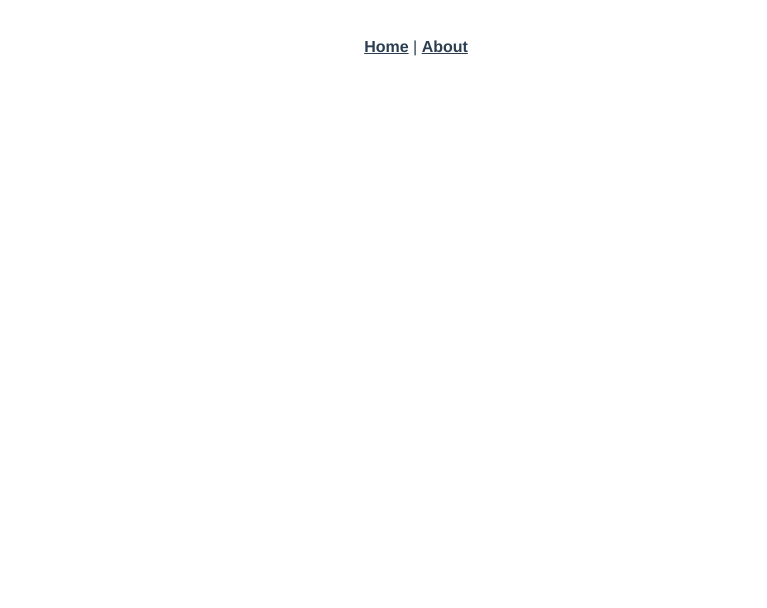
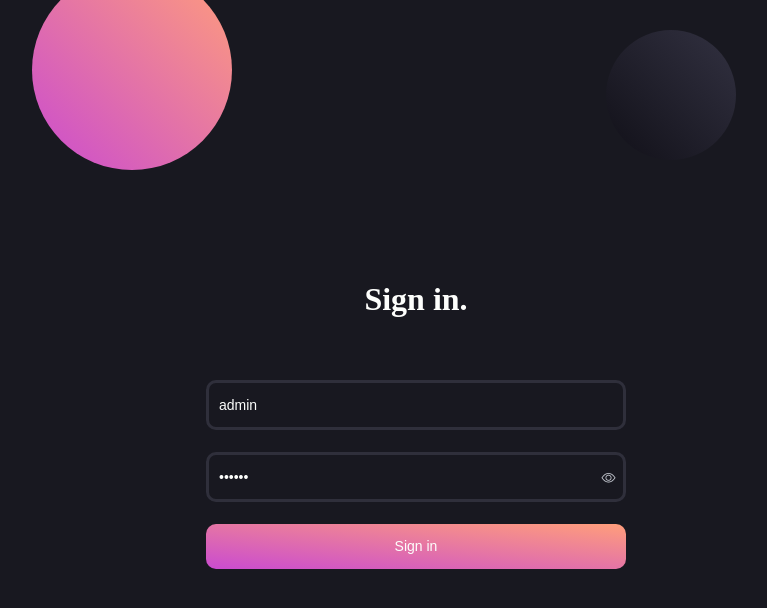
Before and after one commit to leeinn/shopManage, a Vue app: page /#/login in a window 1280 px wide. Shown: the top 608 px of the page, without its empty margins (224-991 px from the left). Built offline with nearby package versions, Linux system fonts and the light colour scheme.

Commit message:
登陆功能

```diff
--- a/package.json
+++ b/package.json
@@ -11,7 +11,9 @@
     "axios": "^0.21.4",
     "core-js": "^3.6.5",
     "element-ui": "^2.15.6",
+    "less-loader": "^7.3.0",
     "vue": "^2.6.11",
+    "vue-axios": "^3.3.6",
     "vue-router": "^3.2.0"
   },
   "devDependencies": {
@@ -27,6 +29,7 @@
     "eslint-plugin-promise": "^4.2.1",
     "eslint-plugin-standard": "^4.0.0",
     "eslint-plugin-vue": "^6.2.2",
+    "less": "^4.1.1",
     "vue-template-compiler": "^2.6.11"
   }
 }
--- a/src/App.vue
+++ b/src/App.vue
@@ -1,32 +1,14 @@
 <template>
   <div id="app">
-    <div id="nav">
-      <router-link to="/">Home</router-link> |
-      <router-link to="/about">About</router-link>
-    </div>
-    <router-view/>
+    <router-view></router-view>
   </div>
 </template>
 
+<script>
+export default {
+  name: 'app'
+}
+</script>
+
 <style>
-#app {
-  font-family: Avenir, Helvetica, Arial, sans-serif;
-  -webkit-font-smoothing: antialiased;
-  -moz-osx-font-smoothing: grayscale;
-  text-align: center;
-  color: #2c3e50;
-}
-
-#nav {
-  padding: 30px;
-}
-
-#nav a {
-  font-weight: bold;
-  color: #2c3e50;
-}
-
-#nav a.router-link-exact-active {
-  color: #42b983;
-}
 </style>
--- /dev/null
+++ b/src/assets/css/reset.css
@@ -0,0 +1,7 @@
+html,
+body,
+#app {
+  height: 100vh;
+  margin: 0;
+  padding: 0;
+}
--- a/src/components/HelloWorld.vue
+++ /dev/null
@@ -1,59 +0,0 @@
-<template>
-  <div class="hello">
-    <h1>{{ msg }}</h1>
-    <p>
-      For a guide and recipes on how to configure / customize this project,<br>
-      check out the
-      <a href="https://cli.vuejs.org" target="_blank" rel="noopener">vue-cli documentation</a>.
-    </p>
-    <h3>Installed CLI Plugins</h3>
-    <ul>
-      <li><a href="https://github.com/vuejs/vue-cli/tree/dev/packages/%40vue/cli-plugin-babel" target="_blank" rel="noopener">babel</a></li>
-      <li><a href="https://github.com/vuejs/vue-cli/tree/dev/packages/%40vue/cli-plugin-router" target="_blank" rel="noopener">router</a></li>
-      <li><a href="https://github.com/vuejs/vue-cli/tree/dev/packages/%40vue/cli-plugin-eslint" target="_blank" rel="noopener">eslint</a></li>
-    </ul>
-    <h3>Essential Links</h3>
-    <ul>
-      <li><a href="https://vuejs.org" target="_blank" rel="noopener">Core Docs</a></li>
-      <li><a href="https://forum.vuejs.org" target="_blank" rel="noopener">Forum</a></li>
-      <li><a href="https://chat.vuejs.org" target="_blank" rel="noopener">Community Chat</a></li>
-      <li><a href="https://twitter.com/vuejs" target="_blank" rel="noopener">Twitter</a></li>
-      <li><a href="https://news.vuejs.org" target="_blank" rel="noopener">News</a></li>
-    </ul>
-    <h3>Ecosystem</h3>
-    <ul>
-      <li><a href="https://router.vuejs.org" target="_blank" rel="noopener">vue-router</a></li>
-      <li><a href="https://vuex.vuejs.org" target="_blank" rel="noopener">vuex</a></li>
-      <li><a href="https://github.com/vuejs/vue-devtools#vue-devtools" target="_blank" rel="noopener">vue-devtools</a></li>
-      <li><a href="https://vue-loader.vuejs.org" target="_blank" rel="noopener">vue-loader</a></li>
-      <li><a href="https://github.com/vuejs/awesome-vue" target="_blank" rel="noopener">awesome-vue</a></li>
-    </ul>
-  </div>
-</template>
-
-<script>
-export default {
-  name: 'HelloWorld',
-  props: {
-    msg: String
-  }
-}
-</script>
-
-<!-- Add "scoped" attribute to limit CSS to this component only -->
-<style scoped>
-h3 {
-  margin: 40px 0 0;
-}
-ul {
-  list-style-type: none;
-  padding: 0;
-}
-li {
-  display: inline-block;
-  margin: 0 10px;
-}
-a {
-  color: #42b983;
-}
-</style>
--- /dev/null
+++ b/src/components/Home.vue
@@ -0,0 +1,19 @@
+<template>
+  <div>
+    <el-button @click="logout">退出</el-button>
+  </div>
+</template>
+
+<script>
+export default {
+  methods: {
+    logout() {
+      window.sessionStorage.removeItem('token')
+      this.$router.push('/login')
+    }
+  }
+}
+</script>
+
+<style scoped>
+</style>
--- /dev/null
+++ b/src/components/Login.vue
@@ -0,0 +1,154 @@
+<template>
+  <div class="container">
+    <div class="circle_purple"></div>
+    <div class="circle_black"></div>
+    <div class="box">
+      <h1>Sign in.</h1>
+
+      <el-form
+        :model="loginForm"
+        :rules="loginRules"
+        ref="loginFormRef"
+        class="login_form"
+      >
+        <el-form-item prop="username">
+          <el-input
+            placeholder="Username"
+            v-model="loginForm.username"
+          ></el-input>
+        </el-form-item>
+        <el-form-item prop="password">
+          <el-input
+            placeholder="Password"
+            v-model="loginForm.password"
+            show-password
+          ></el-input>
+        </el-form-item>
+        <el-form-item>
+          <el-button plain @click="login">Sign in</el-button>
+        </el-form-item>
+      </el-form>
+    </div>
+  </div>
+</template>
+
+<script>
+export default {
+  data() {
+    return {
+      // 登陆表单数据
+      loginForm: {
+        username: 'admin',
+        password: '123456'
+      },
+      // 表单验证规则
+      loginRules: {
+        username: [
+          { required: true, message: '请输入用户名', trigger: 'blur' }
+        ],
+        password: [
+          { required: true, message: '请输入登录密码', trigger: 'blur' }
+        ]
+      }
+    }
+  },
+  methods: {
+    login() {
+      this.$refs.loginFormRef.validate(async valid => {
+        if (valid === true) {
+          const { data: res } = await this.$http.post('/login', this.loginForm)
+          console.log(res)
+          if (res.meta.status !== 200) {
+            // 失败
+            this.$message.error('登陆失败')
+          } else {
+            this.$message.success('登陆成功')
+            window.sessionStorage.setItem('token', res.data.token)
+            this.$router.push('/home')
+          }
+        }
+      })
+    }
+  }
+}
+</script>
+
+<style lang="less" scoped>
+.container {
+  background-color: #181820;
+  height: 100%;
+  display: flex;
+  justify-content: center;
+  align-items: center;
+  position: relative;
+  .box {
+    width: 420px;
+    height: 40vh;
+    background-color: #181820;
+    display: flex;
+    flex-direction: column;
+    justify-content: space-around;
+    align-items: center;
+    position: absolute;
+    h1 {
+      color: #fdfefc;
+      font-weight: bold;
+    }
+    .login_form {
+      width: 100%;
+      height: 50%;
+      display: flex;
+      flex-direction: column;
+      justify-content: space-around;
+      /deep/.el-form-item__error {
+        color: #fb6da5;
+        position: absolute;
+        margin: 5px 0 0 10px;
+      }
+      .el-input {
+        width: 100%;
+
+        /deep/ .el-input__inner {
+          width: 100%;
+          height: 50px;
+          color: #fdfefc;
+          background-color: #181820;
+          border: 3px solid #2f2f3b;
+          border-radius: 10px;
+          padding-left: 10px;
+          box-sizing: border-box;
+        }
+        /deep/ .el-input__inner::placeholder {
+          color: #fafbff;
+        }
+      }
+      .el-button {
+        width: 100%;
+        height: 45px;
+        color: #fdfefc;
+        border-radius: 10px;
+        border: 0;
+        background-image: linear-gradient(to top right, #ca4bd0, #ff9e7b);
+      }
+    }
+  }
+  .circle_purple {
+    width: 200px;
+    height: 200px;
+    border-radius: 50%;
+    position: absolute;
+    top: -30px;
+    left: 20%;
+    background-image: linear-gradient(to top right, #ca4bd0, #ff9e7b);
+  }
+  .circle_black {
+    width: 130px;
+    height: 130px;
+    border-radius: 50%;
+    position: absolute;
+    top: 30px;
+    right: 25%;
+    background-image: linear-gradient(to top right, #111018, #323141);
+  }
+}
+</style>
--- a/src/main.js
+++ b/src/main.js
@@ -2,6 +2,16 @@ import Vue from 'vue'
 import App from './App.vue'
 import router from './router'
 
+import ElementUI from 'element-ui'
+import 'element-ui/lib/theme-chalk/index.css'
+import './assets/css/reset.css'
+
+import axios from 'axios'
+import VueAxios from 'vue-axios'
+axios.defaults.baseURL = 'https://lianghj.top:8888/api/private/v1/'
+
+Vue.use(VueAxios, axios)
+Vue.use(ElementUI)
 Vue.config.productionTip = false
 
 new Vue({
--- a/src/router/index.js
+++ b/src/router/index.js
@@ -1,22 +1,22 @@
 import Vue from 'vue'
 import VueRouter from 'vue-router'
-import Home from '../views/Home.vue'
+import Login from '../components/Login.vue'
+import Home from '../components/Home.vue'
 
 Vue.use(VueRouter)
 
 const routes = [
   {
     path: '/',
-    name: 'Home',
-    component: Home
+    redirect: '/login'
   },
   {
-    path: '/about',
-    name: 'About',
-    // route level code-splitting
-    // this generates a separate chunk (about.[hash].js) for this route
-    // which is lazy-loaded when the route is visited.
-    component: () => import(/* webpackChunkName: "about" */ '../views/About.vue')
+    path: '/login',
+    component: Login
+  },
+  {
+    path: '/home',
+    component: Home
   }
 ]
 
@@ -24,4 +24,17 @@ const router = new VueRouter({
   routes
 })
 
+// 全局导航守卫
+router.beforeEach((to, from, next) => {
+  if (to.path == '/login') {
+    next()
+  }
+  const token = window.sessionStorage.getItem('token')
+  if (token) {
+    next()
+  } else {
+    next('/login')
+  }
+})
+
 export default router
--- a/src/views/About.vue
+++ /dev/null
@@ -1,5 +0,0 @@
-<template>
-  <div class="about">
-    <h1>This is an about page</h1>
-  </div>
-</template>
--- a/src/views/Home.vue
+++ /dev/null
@@ -1,18 +0,0 @@
-<template>
-  <div class="home">
-    <img alt="Vue logo" src="../assets/logo.png">
-    <HelloWorld msg="Welcome to Your Vue.js App"/>
-  </div>
-</template>
-
-<script>
-// @ is an alias to /src
-import HelloWorld from '@/components/HelloWorld.vue'
-
-export default {
-  name: 'Home',
-  components: {
-    HelloWorld
-  }
-}
-</script>
```
Also changed, not shown: src/plugins/element.js (added, +16 -0 lines), .eslintrc.js, 1 other file (tests, documents, lock files or other folders).
